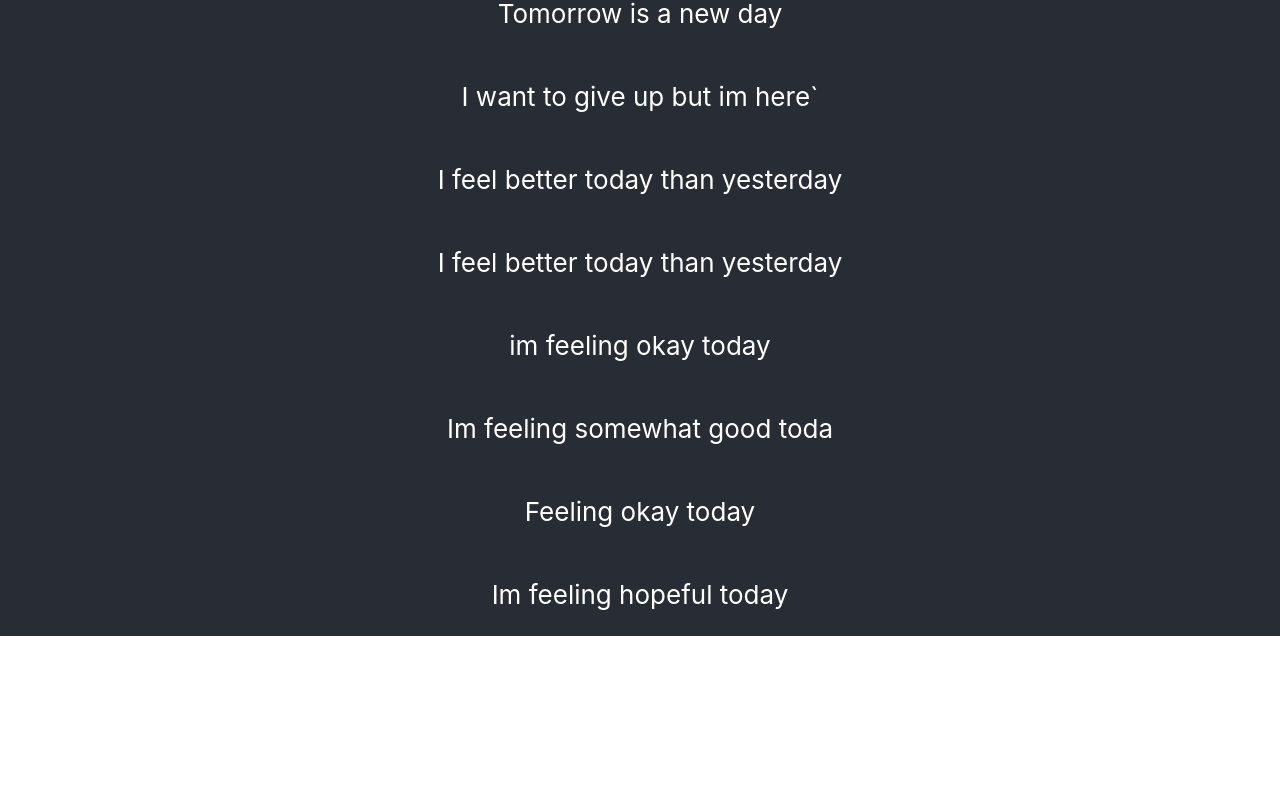
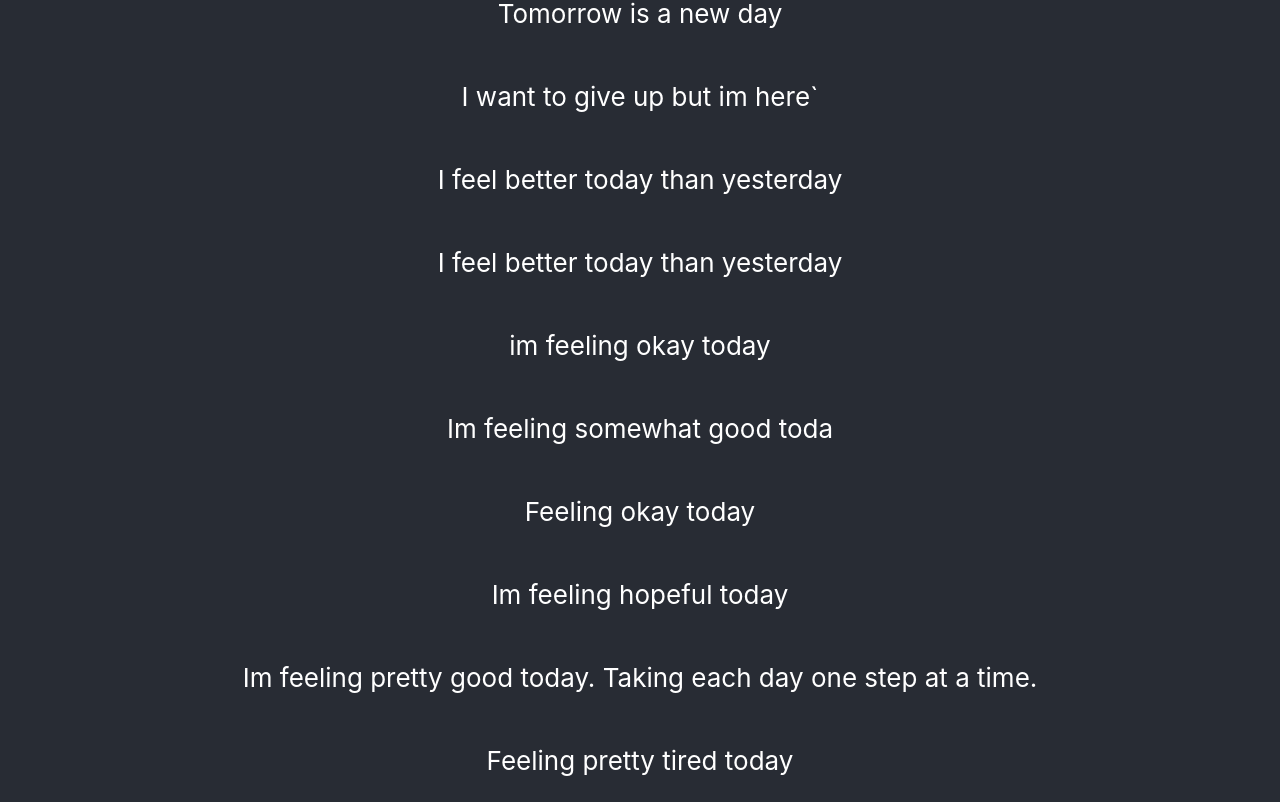
Before and after one commit to tyler-ray90/testing-05-18, a React (Create React App) app: page / in a window 1280 px wide. Shown: the part 2162-2964 px from the top of the page. Before the commit the page ends 2798 px from the top, so only its background shows below. Built offline with nearby package versions, Linux system fonts and the light colour scheme.

Commit message:
new commit

```diff
--- a/src/App.js
+++ b/src/App.js
@@ -43,6 +43,8 @@ function App() {
         <p>Im feeling somewhat good toda</p>
         <p>Feeling okay today</p>
         <p>Im feeling hopeful today</p>
+        <p>Im feeling pretty good today. Taking each day one step at a time.</p>
+        <p>Feeling pretty tired today</p>
 
       </header>
     </div>
```
